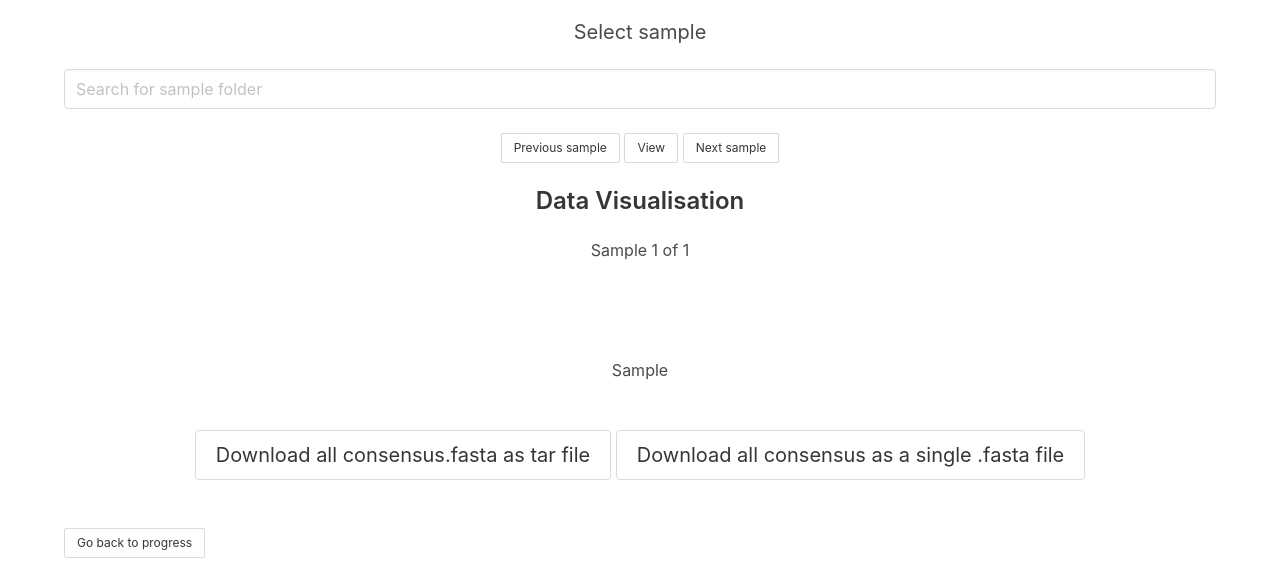
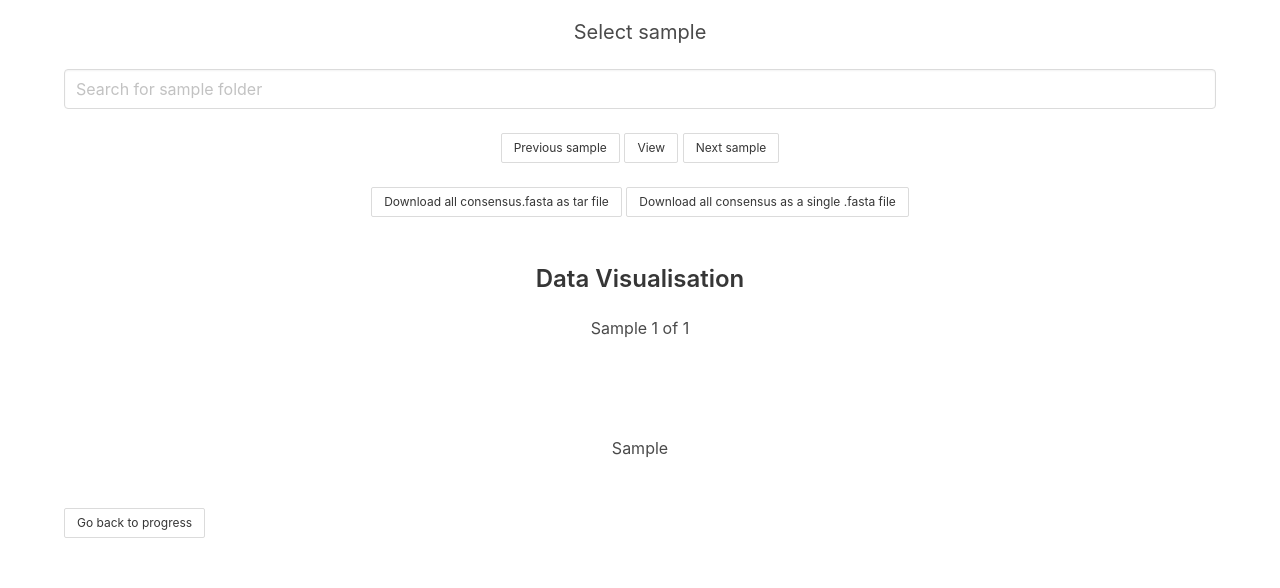
Before and after one commit to Psy-Fer/interARTIC, a Flask app: template templates/output.html in a window 1280 px wide. Shown: the part 228-816 px from the top of the page. Run offline with Flask 2, Linux system fonts and the light colour scheme; the template is opened without the code that fills it: most values are stand-ins (such as "Sample title", 1, 10 or a date in 2020); parts of the project's set-up code (start-up, migrations or seed data) failed here and were passed over.

Commit message:
Moved buttons up on output

```diff
--- a/main.py
+++ b/main.py
@@ -1668,7 +1668,7 @@ def output(job_name):
                     orfs_called_fraction = round(orfs_called / gene_length_total, 4) * 100
                     sample_table.append(["Fraction of ORF regions called", orfs_called_fraction])
 
-                    sample_table.append(["Fraction of ORF regions called, by gene:", ""])
+                    sample_table.append(["Fraction of ORF regions called, by gene", ""])
                     for name, gene_called_fraction in orf_list_fractions:
                         sample_table.append([name, gene_called_fraction])
                 else:
--- a/templates/output.html
+++ b/templates/output.html
@@ -65,6 +65,17 @@
         </div>
         </div>
         <center>
+            <div>
+             {% if fasta_found %}
+                  <a class="button is-small" type=button name="dload_fasta" id="dload_fasta" value="Download consensus.fasta" href="{{fasta}}" download>Download consensus.fasta</a>
+             {% endif %}
+             {% if fasta_tar %}
+                  <a class="button is-small" type=button name="dload_fasta_tar" id="dload_fasta_tar" value="Download all consensus.fasta as tar file" href="{{fasta_tar}}" download>Download all consensus.fasta as tar file</a>
+             {% endif %}
+             {% if fasta_all %}
+                  <a class="button is-small" type=button name="dload_fasta_all" id="dload_fasta_all" value="Download all consensus as a single .fasta file" href="{{fasta_all}}" download>Download all consensus as a single .fasta file</a>
+             {% endif %}
+         </div><br><br>
 
           <h1 class="title is-4"> Data Visualisation </h1>
           <p> Sample {{current_sample_num}} of {{total_samples}} </p>
@@ -88,18 +99,6 @@
             {{meta_table_html|safe}}
            {% endif %}
           </div>
-          <br><br>
-          <div>
-           {% if fasta_found %}
-                <a class="button is-medium" type=button name="dload_fasta" id="dload_fasta" value="Download consensus.fasta" href="{{fasta}}" download>Download consensus.fasta</a>
-           {% endif %}
-           {% if fasta_tar %}
-                <a class="button is-medium" type=button name="dload_fasta_tar" id="dload_fasta_tar" value="Download all consensus.fasta as tar file" href="{{fasta_tar}}" download>Download all consensus.fasta as tar file</a>
-           {% endif %}
-           {% if fasta_all %}
-                <a class="button is-medium" type=button name="dload_fasta_all" id="dload_fasta_all" value="Download all consensus as a single .fasta file" href="{{fasta_all}}" download>Download all consensus as a single .fasta file</a>
-           {% endif %}
-           </div>
       </center>
       <br><br>
 
```
